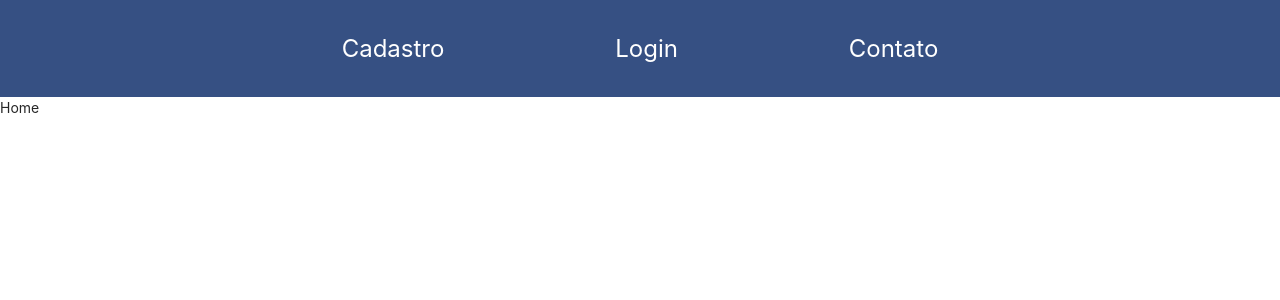
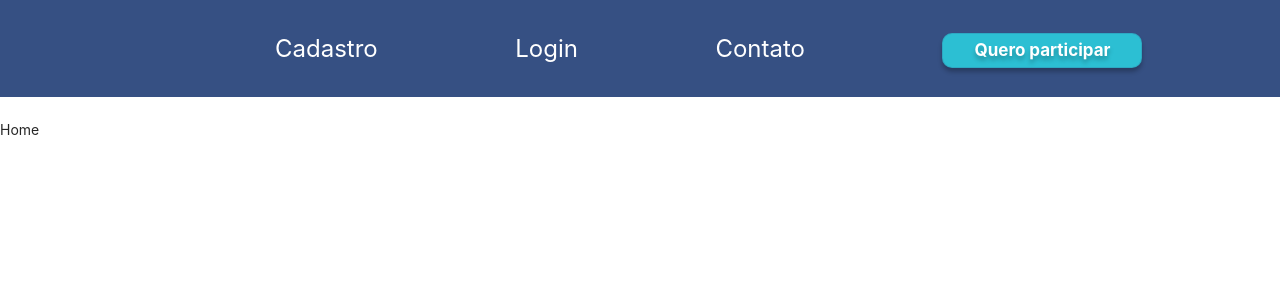
Before and after one commit to ricardossantis/reembolsa_ai, a React (Create React App) app: page / in a window 1280 px wide. Shown: the top 300 px of the page. Built offline with nearby package versions, Linux system fonts and the light colour scheme.

Commit message:
feat: create a button component for reuse

```diff
--- /dev/null
+++ b/src/components/home-button/index.jsx
@@ -0,0 +1,30 @@
+import React from "react";
+import styled from "styled-components";
+
+const Button = (props) => {
+  return (
+    <ZButton style={{ backgroundColor: props.bckButton }}>
+      Quero participar
+    </ZButton>
+  );
+};
+
+export default Button;
+
+const ZButton = styled.button`
+  width: 200px;
+  height: 35px;
+  left: 1186px;
+  top: 34px;
+  color: #ffffff;
+  font-weight: bold;
+  font-size: 17px;
+  text-shadow: 0px 4px 4px rgba(0, 0, 0, 0.25);
+  border: 1px solid rgba(54, 80, 131, 0.2);
+  box-sizing: border-box;
+  box-shadow: 0px 4px 4px rgba(0, 0, 0, 0.25);
+  border-radius: 10px;
+  :hover {
+    color: #365083;
+  }
+`;
--- a/src/components/home/index.jsx
+++ b/src/components/home/index.jsx
@@ -1,5 +1,6 @@
 import React from "react";
 import Header from "../../components/header";
+import Button from "../../components/home-button";
 const Home = () => {
   return (
     <>
@@ -13,7 +14,10 @@ const Home = () => {
         onClick1={() => console.log("rota cadastro")}
         onClick2={() => console.log("rota login")}
         onClick3={() => console.log("rota contato")}
+        homeButton={<Button bckButton="#2cbfd3"/>}
       />
+      <br />
+
     </>
   );
 };
```
